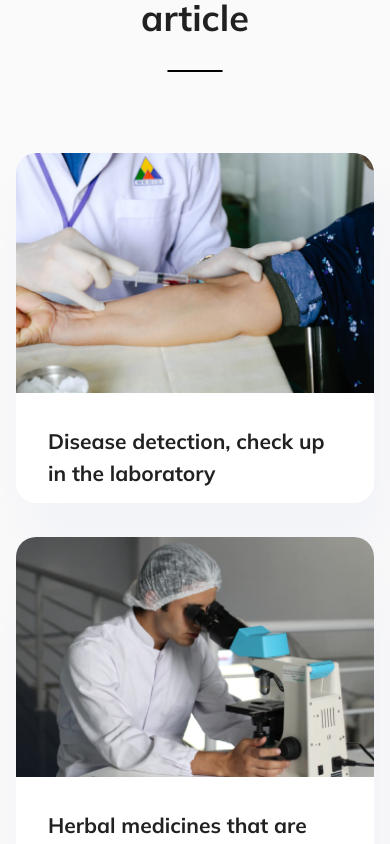
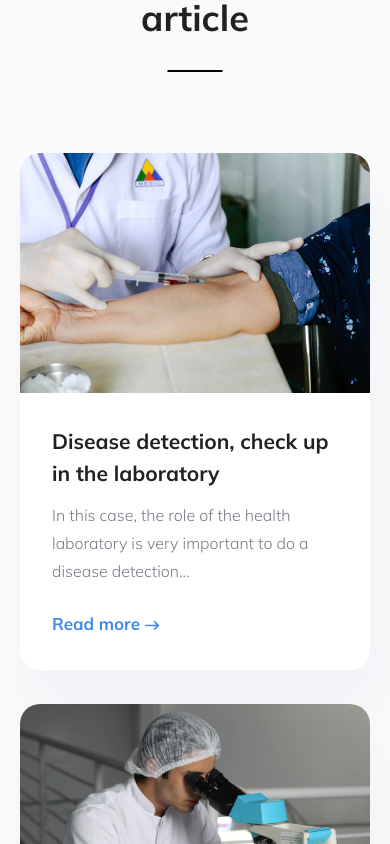
Before and after one commit to maturc/trafalgar, a React (Create React App) app: page / in a window 390 px wide. Shown: the part 7080-7924 px from the top of the page. Built offline with nearby package versions, Linux system fonts and the light colour scheme.

Commit message:
fixed responsive design for articles

```diff
--- a/src/components/Articles/Article.css
+++ b/src/components/Articles/Article.css
@@ -1,8 +1,5 @@
 .article {
-  min-width: 350px;
-  -webkit-box-flex: 1;
-      -ms-flex: 1 0 350px;
-          flex: 1 0 350px;
+  width: 350px;
   margin: 17px;
   border-radius: 20px !important;
   -webkit-box-shadow: 10px 40px 50px rgba(229, 233, 246, 0.4) !important;
--- a/src/components/Articles/Article.sass
+++ b/src/components/Articles/Article.sass
@@ -1,6 +1,5 @@
 .article
-  min-width: 350px
-  flex: 1 0 350px
+  width: 350px
   margin: 17px
   border-radius: 20px !important
   box-shadow: 10px 40px 50px rgba(229, 233, 246, 0.4) !important
--- a/src/components/Articles/Articles.css
+++ b/src/components/Articles/Articles.css
@@ -14,21 +14,12 @@
   -webkit-box-direction: normal;
       -ms-flex-direction: row;
           flex-direction: row;
-  -webkit-box-pack: justify;
-      -ms-flex-pack: justify;
-          justify-content: space-between;
+  -webkit-box-pack: center;
+      -ms-flex-pack: center;
+          justify-content: center;
   -ms-flex-wrap: wrap;
       flex-wrap: wrap;
   margin-top: 64px;
-}
-
-@media only screen and (max-width: 1165px) {
-  .articles__container {
-    -webkit-box-orient: vertical;
-    -webkit-box-direction: normal;
-        -ms-flex-direction: column;
-            flex-direction: column;
-  }
 }
 
 .articles__button {
--- a/src/components/Articles/Articles.sass
+++ b/src/components/Articles/Articles.sass
@@ -5,11 +5,9 @@
   &__container
     display: flex
     flex-direction: row
-    justify-content: space-between
+    justify-content: center
     flex-wrap: wrap
     margin-top: 64px
-    @media only screen and (max-width: 1165px)
-      flex-direction: column
   &__button
     text-align: center
     margin: 72px
```
Also changed, not shown: 2 other files (tests, documents, lock files or other folders).
